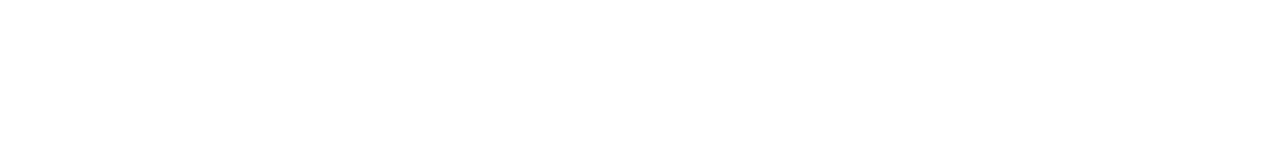
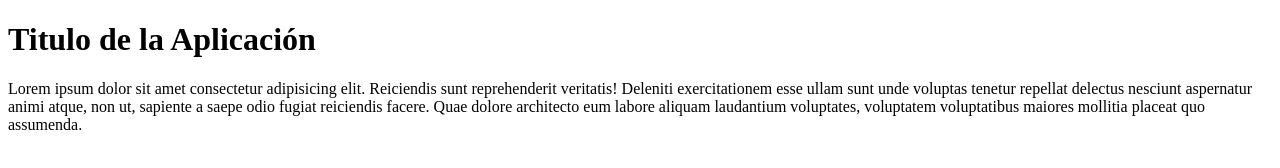
Before and after one commit to gabyfel/Sistema04, a plain HTML site: page index.html in a window 1280 px wide. Drawn offline with Linux system fonts and the light colour scheme.

Commit message:
Agregue titulo en index

```diff
--- a/index.html
+++ b/index.html
@@ -8,5 +8,10 @@
 </head>
 <body>
 
+    <h1>Titulo de la Aplicación</h1>
+
+    <p>Lorem ipsum dolor sit amet consectetur adipisicing elit. Reiciendis sunt reprehenderit veritatis! Deleniti exercitationem esse ullam sunt unde voluptas tenetur repellat delectus nesciunt aspernatur animi atque, non ut, sapiente a saepe odio fugiat reiciendis facere. Quae dolore architecto eum labore aliquam laudantium voluptates, voluptatem voluptatibus maiores mollitia placeat quo assumenda.</p>
+
+
 </body>
 </html>
```
